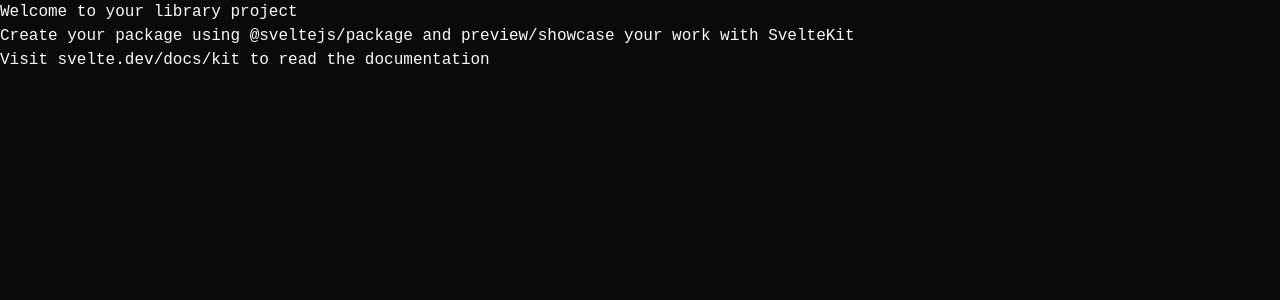
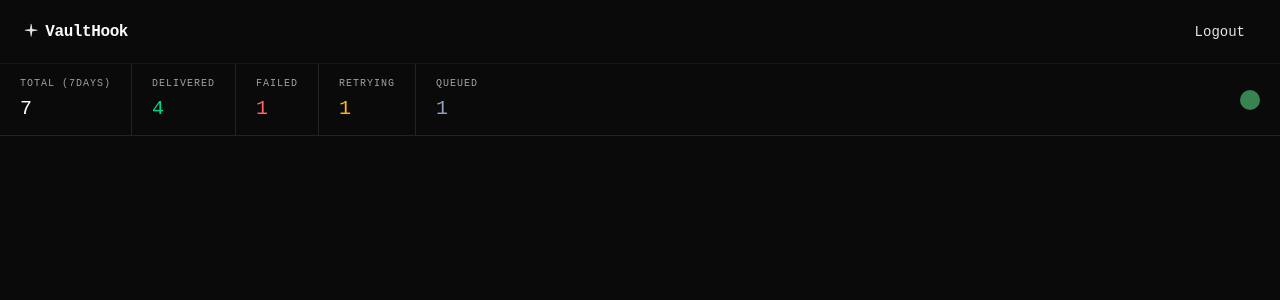
Before and after one commit to JBK2116/vaulthook, a SvelteKit app in the folder frontend/: page / in a window 1280 px wide. Shown: the top 300 px of the page. Built offline with nearby package versions, Linux system fonts and the light colour scheme.

Commit message:
Created the Statbar of the dashboard page.
This includes the Statcards, Connection indicator and helper functions

```diff
--- /dev/null
+++ b/frontend/src/lib/components/ui/ConnIndicator.svelte
@@ -0,0 +1,12 @@
+<script lang="ts">
+    interface Props {
+        isConnectedToBackend: boolean;
+    }
+    let { isConnectedToBackend }: Props = $props();
+</script>
+
+<div class="flex items-center justify-center gap-2">
+    <div
+        class={`mr-5 h-5 w-5 animate-pulse rounded-full ${isConnectedToBackend ? 'bg-[#66FF99]' : 'bg-red-500'}`}
+    ></div>
+</div>
--- /dev/null
+++ b/frontend/src/lib/components/ui/StatCard.svelte
@@ -0,0 +1,17 @@
+<script lang="ts">
+    interface Props {
+        label: string;
+        valueNumber: number;
+        valueNumberColor: string;
+    }
+    let { label, valueNumber, valueNumberColor }: Props = $props();
+</script>
+
+<div class="border-border flex flex-col gap-1 border-r px-5 py-3 last:border-r-0">
+    <span class="text-muted-foreground text-[10px] tracking-widest uppercase">
+        {label}
+    </span>
+    <span class={`text-xl font-medium tabular-nums ${valueNumberColor}`}>
+        {valueNumber.toLocaleString()}
+    </span>
+</div>
--- a/frontend/src/routes/+page.svelte
+++ b/frontend/src/routes/+page.svelte
@@ -1,3 +1,48 @@
-<h1>Welcome to your library project</h1>
-<p>Create your package using @sveltejs/package and preview/showcase your work with SvelteKit</p>
-<p>Visit <a href="https://svelte.dev/docs/kit">svelte.dev/docs/kit</a> to read the documentation</p>
+<script lang="ts">
+    import * as functions from '../utils/functions.ts';
+    import Navbar from '$lib/components/ui/Navbar.svelte';
+    import StatCard from '$lib/components/ui/StatCard.svelte';
+    import { MOCK_DATA } from '../utils/mock-data.ts';
+    import { DeliveryStatusColors } from '../utils/types.ts';
+    import ConnIndicator from '$lib/components/ui/ConnIndicator.svelte';
+
+    // TODO: Replace this with code from the backend later
+    let data = $state(MOCK_DATA);
+    let totalEvents = $state(functions.getTotalEvents(data));
+    let totalDeliveredEvents = $derived(functions.getTotalDeliveredEvents(data));
+    let totalRetryingEvents = $derived(functions.getTotalRetryingEvents(data));
+    let totalQueuedEvents = $derived(functions.getTotalQueuedEvents(data));
+    let totalFailedEvents = $derived(functions.getTotalFailedEvents(data));
+
+    let isConnectedToBackend: boolean = $state(true);
+</script>
+
+<Navbar></Navbar>
+<div class="flex h-[calc(100vh-4rem)] flex-col">
+    <div class="border-border flex flex-row items-center justify-between border-b">
+        <div class="border-border flex shrink-0">
+            <StatCard label="Total (7days)" valueNumber={totalEvents} valueNumberColor={''} />
+            <StatCard
+                label="Delivered"
+                valueNumber={totalDeliveredEvents}
+                valueNumberColor={DeliveryStatusColors.delivered}
+            />
+            <StatCard
+                label="Failed"
+                valueNumber={totalFailedEvents}
+                valueNumberColor={DeliveryStatusColors.failed}
+            />
+            <StatCard
+                label="Retrying"
+                valueNumber={totalRetryingEvents}
+                valueNumberColor={DeliveryStatusColors.retrying}
+            />
+            <StatCard
+                label="Queued"
+                valueNumber={totalQueuedEvents}
+                valueNumberColor={DeliveryStatusColors.queued}
+            />
+        </div>
+        <ConnIndicator {isConnectedToBackend}></ConnIndicator>
+    </div>
+</div>
--- /dev/null
+++ b/frontend/src/utils/functions.ts
@@ -0,0 +1,36 @@
+import { DeliveryStatusTypes, type WebHookEvent } from './types.ts';
+
+/**
+ * Returns the total number of webhook events stored in the frontend
+ */
+export function getTotalEvents(events: WebHookEvent[]): number {
+    return events.length;
+}
+
+/**
+ * Returns the total number of Delivered events stored in the frontend
+ */
+export function getTotalDeliveredEvents(events: WebHookEvent[]): number {
+    return events.filter((e) => e.delivery_status === DeliveryStatusTypes.Delivered).length;
+}
+
+/**
+ * Returns the total number of Retrying events stored in the frontend
+ */
+export function getTotalRetryingEvents(events: WebHookEvent[]): number {
+    return events.filter((e) => e.delivery_status === DeliveryStatusTypes.Retrying).length;
+}
+
+/**
+ * Returns the total number of Queued events stored in the frontend
+ */
+export function getTotalQueuedEvents(events: WebHookEvent[]): number {
+    return events.filter((e) => e.delivery_status === DeliveryStatusTypes.Queued).length;
+}
+
+/**
+ * Returns the total number of Failed events stored in the frontend
+ */
+export function getTotalFailedEvents(events: WebHookEvent[]): number {
+    return events.filter((e) => e.delivery_status === DeliveryStatusTypes.Failed).length;
+}
```
